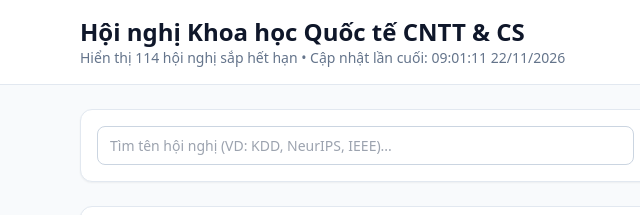
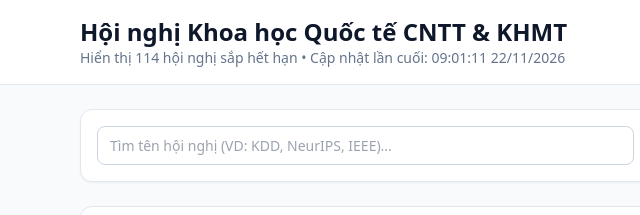
Before and after one commit to tran-minh-thai/conf-tracker, a plain HTML site: page index.html in a window 1280 px wide. Shown: the top 215 px of the page, 0-640 px from the left. Drawn offline with nearby package versions, Linux system fonts and the light colour scheme.

Commit message:
Update conference title in index.html

```diff
--- a/index.html
+++ b/index.html
@@ -10,7 +10,7 @@
   <header class="bg-white border-b border-slate-200 sticky top-0 z-10">
     <div class="max-w-6xl mx-auto px-4 py-4 flex flex-col sm:flex-row sm:items-center sm:justify-between gap-2">
       <div>
-        <h1 class="text-2xl font-bold text-slate-900">Hội nghị Khoa học Quốc tế CNTT &amp; CS</h1>
+        <h1 class="text-2xl font-bold text-slate-900">Hội nghị Khoa học Quốc tế CNTT &amp; KHMT</h1>
         <p id="meta-info" class="text-sm text-slate-500">Đang tải dữ liệu...</p>
       </div>
       <button id="btn-bookmarks" class="px-3 py-1.5 text-sm font-medium rounded-lg border border-slate-300 hover:bg-slate-100 self-start sm:self-auto">
```
